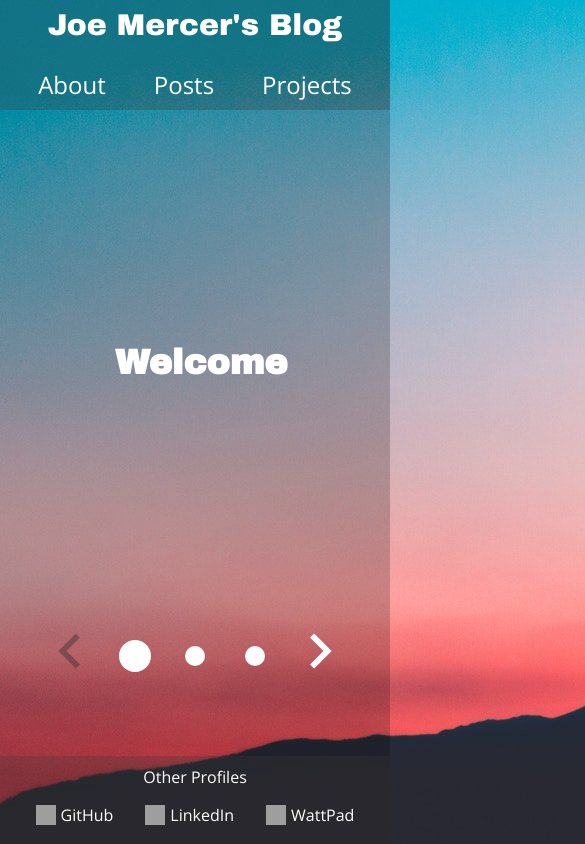
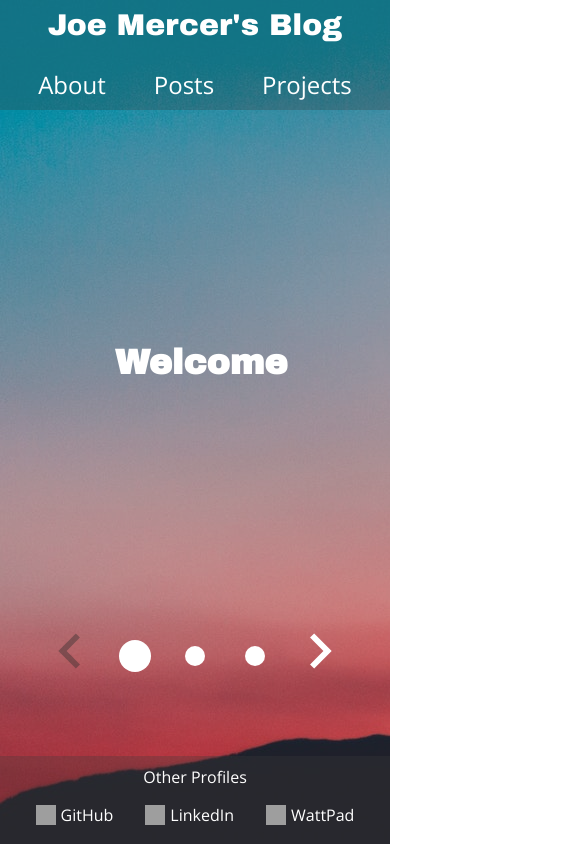
Before and after one commit to jot6000/joemercer-blog, a React (Create React App) app: page / in a window 390 px wide. Shown: the top 844 px of the page, 585 px wide, since content can reach past the window. Built offline with nearby package versions, Linux system fonts and the light colour scheme; grey boxes are pictures that could not be loaded.

Commit message:
Reactive home page for mobile excluding tablets

```diff
--- a/src/App.js
+++ b/src/App.js
@@ -9,7 +9,7 @@ import PersonalStatement from './components/pages/aboutPages/personalStatement'
 import Experiance from './components/pages/aboutPages/experiance'
 import Intrests from './components/pages/aboutPages/intrests'
 import { BrowserRouter as Router, Route, Link, Switch } from "react-router-dom";
-import './App.css';
+import './App.scss';
 
 class App extends Component {
   constructor(props) {
--- a/src/App.css
+++ b/src/App.scss
@@ -86,5 +86,21 @@ body {
     background-image: url('./images/websiteBackdrop.jpg');
     background-size: auto;
     overflow-x: hidden;
+    position: fixed;
+    top: 0;
+    left: 0;
+    right: 0;
+    bottom: 0;
   }
 }
+
+@media only screen and (max-width: 320px){
+  .Nav-Button {
+    font-size: 20px;
+
+  }
+
+  .Nav-Button-selected {
+    font-size: 20px;
+  }
+}
--- a/src/components/Footer.js
+++ b/src/components/Footer.js
@@ -1,5 +1,5 @@
 import React, { Component } from 'react';
-import './Footer.css';
+import './Footer.scss';
 
 class Footer extends Component {
     constructor(props) {
--- a/src/components/Footer.css
+++ b/src/components/Footer.scss
@@ -48,3 +48,9 @@
     margin-bottom: 0px;
     margin-top: 0px;
 }
+
+@media only screen and (max-width: 320px){
+    .link-text{
+        font-size: 14px
+    }
+}
--- a/src/components/pages/Home.js
+++ b/src/components/pages/Home.js
@@ -66,10 +66,10 @@ decrementContent = () =>{
               <div style={{display:'flex',flexDirection:'column',alignItems:'center',flex:'1'}}>
                 <h1 className='title'>Welcome</h1>
               </div>
-              <div style={{display:'flex',flexDirection:'column',alignItems:'center',flex:'1',marginLeft:'1500px',minWidth:'700px'}}>
+              <div style={{display:'flex',flexDirection:'column',alignItems:'center',flex:'1',marginLeft:'1810px',minWidth:'200px'}}>
                 <p className='aboutText' style={{textAlign:'center'}}>This blog is intended to house my proffesional portfolio as well as be a home for some of my more artistic endevours.</p>
               </div>
-              <div style={{display:'flex',flexDirection:'column',alignItems:'center',flex:'1',marginLeft:'1300px',minWidth:'700px'}}>
+              <div style={{display:'flex',flexDirection:'column',alignItems:'center',flex:'1',marginLeft:'1750px',minWidth:'300px'}}>
                 <p className='aboutText' style={{textAlign:'center'}}>Coming here for the first time! I recomend you look at the below links first:</p>
                 <Link to="/about" className='links'>1. About</Link>
                 <div className='links'>2. Biwegani site</div>
--- a/src/components/pages/Home.scss
+++ b/src/components/pages/Home.scss
@@ -94,4 +94,10 @@ p{
     .home-content{
         margin-left: -80px;
     }
+    .aboutText{
+        font-size: 16pt;
+    }
+    .links{
+        font-size: 16pt;
+    }
 }
```
